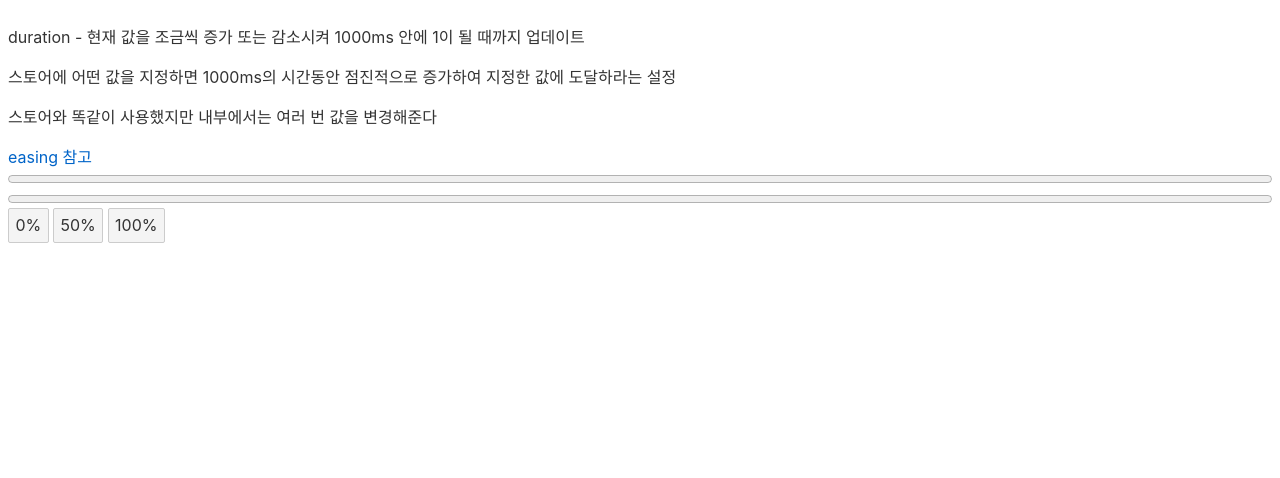
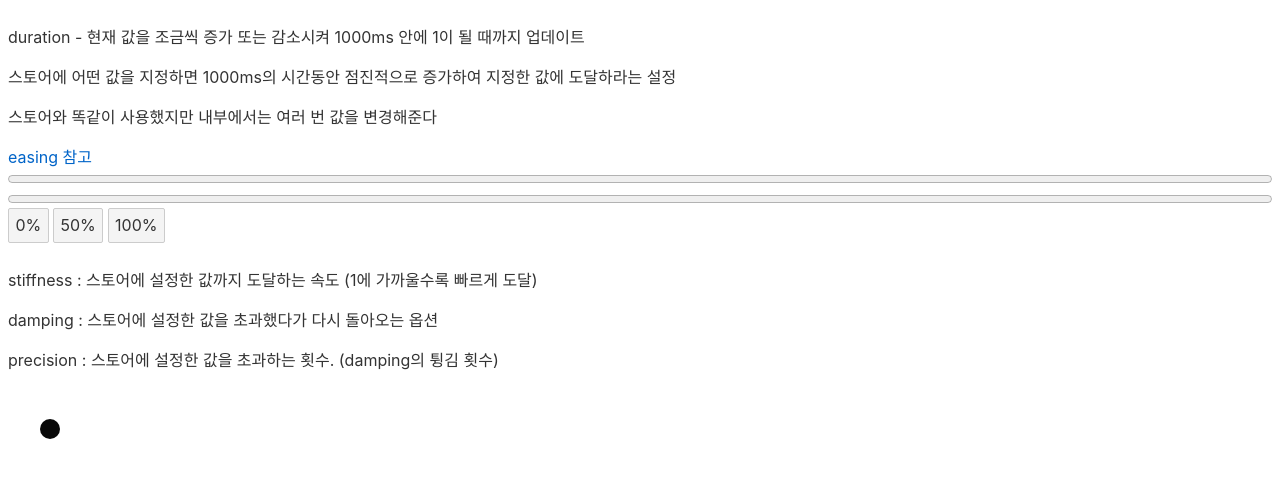
Before and after one commit to zldnlto/Svelte_Tutorial, a Svelte app: page / in a window 1280 px wide. Shown: the top 478 px of the page. Built offline with nearby package versions, Linux system fonts and the light colour scheme.

Commit message:
Chp12_spring

```diff
--- /dev/null
+++ b/src/Chp12/02_Spring.svelte
@@ -0,0 +1,40 @@
+<script>
+    import { spring } from 'svelte/motion';
+
+    let coords = spring({x: 50, y:50}, {
+        stiffness: 0.1, // 따라오는 속도 : 느림 0 <> 1 빠름
+        damping: 0.5, // 멀어지는 거리 : 넓음 0 <> 1 좁음
+        precision: 0.3, // 튕겨지는 횟수 : 많음 0 <> 적음
+    })
+    //원의 지름값과 바인딩할 스토어 생성
+    let size = spring(10);
+    coords.subscribe (v=> console.log(v.x, v.y))
+
+</script>
+
+<p>
+    stiffness : 스토어에 설정한 값까지 도달하는 속도 (1에 가까울수록 빠르게 도달)
+</p>
+<p>
+    damping : 스토어에 설정한 값을 초과했다가 다시 돌아오는 옵션
+</p>
+<p>
+    precision : 스토어에 설정한 값을 초과하는 횟수. (damping의 튕김 횟수)
+</p>
+
+<svg on:mousemove="{e=> coords.set({x: e.clientX, y:e.clientY})}" on:mousedown="{()=> size.set(30)}" on:mouseup="{()=> size.set(10)}">
+    <circle cx={$coords.x} cy={$coords.y} r={$size}/>
+</svg>
+
+<style>
+    svg {
+        width: 100%;
+        height: 100%;
+        margin: -8px;
+    }
+
+    circle {
+        fill: #080808;
+    }
+
+</style>
--- a/src/Container/Chp12.svelte
+++ b/src/Container/Chp12.svelte
@@ -1,7 +1,9 @@
 <script>
   import Tweened from "../Chp12/01_Tweened.svelte";
+  import Spring from "../Chp12/02_Spring.svelte";
 
 
 </script>
 
 <Tweened />
+<Spring />
```
